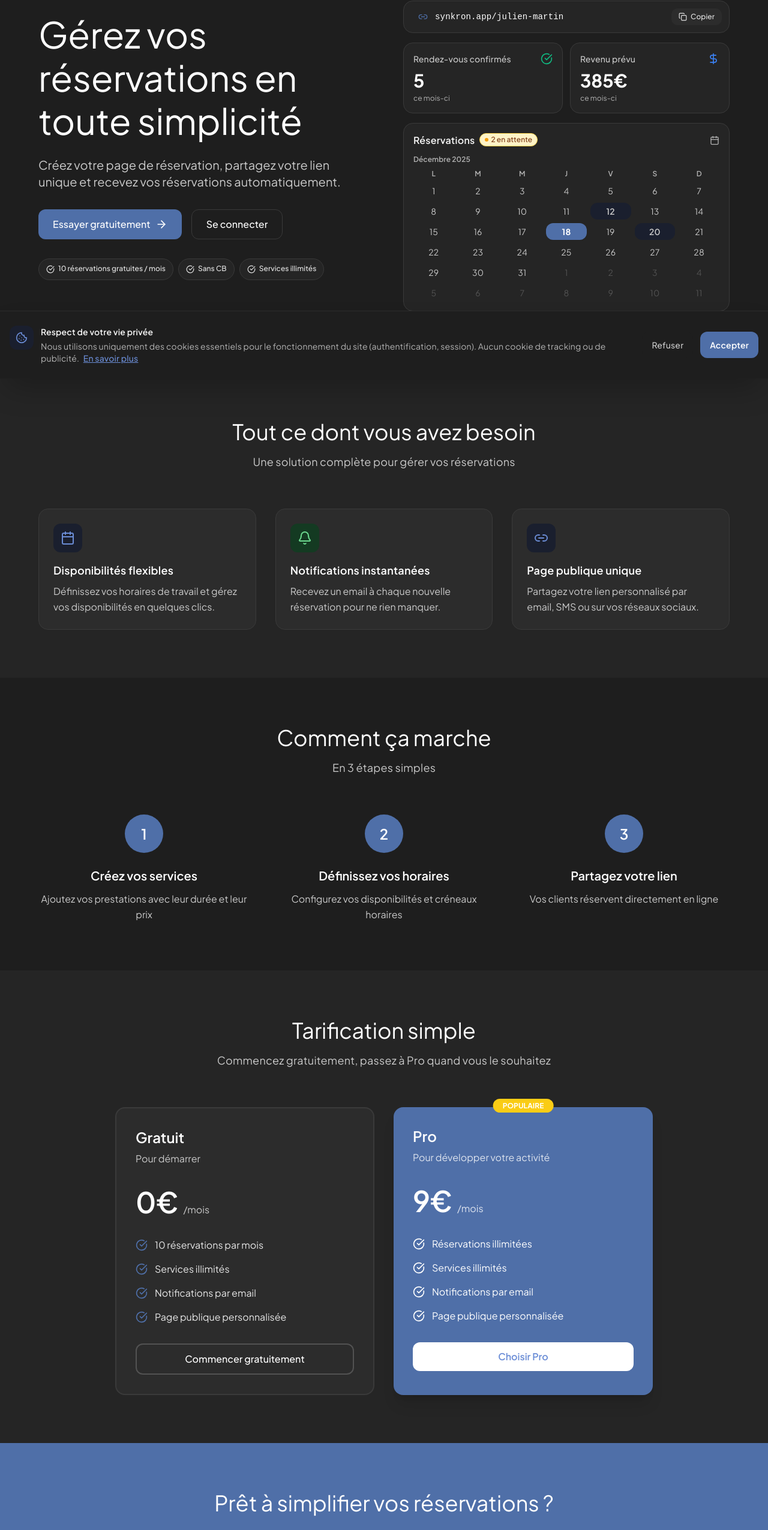
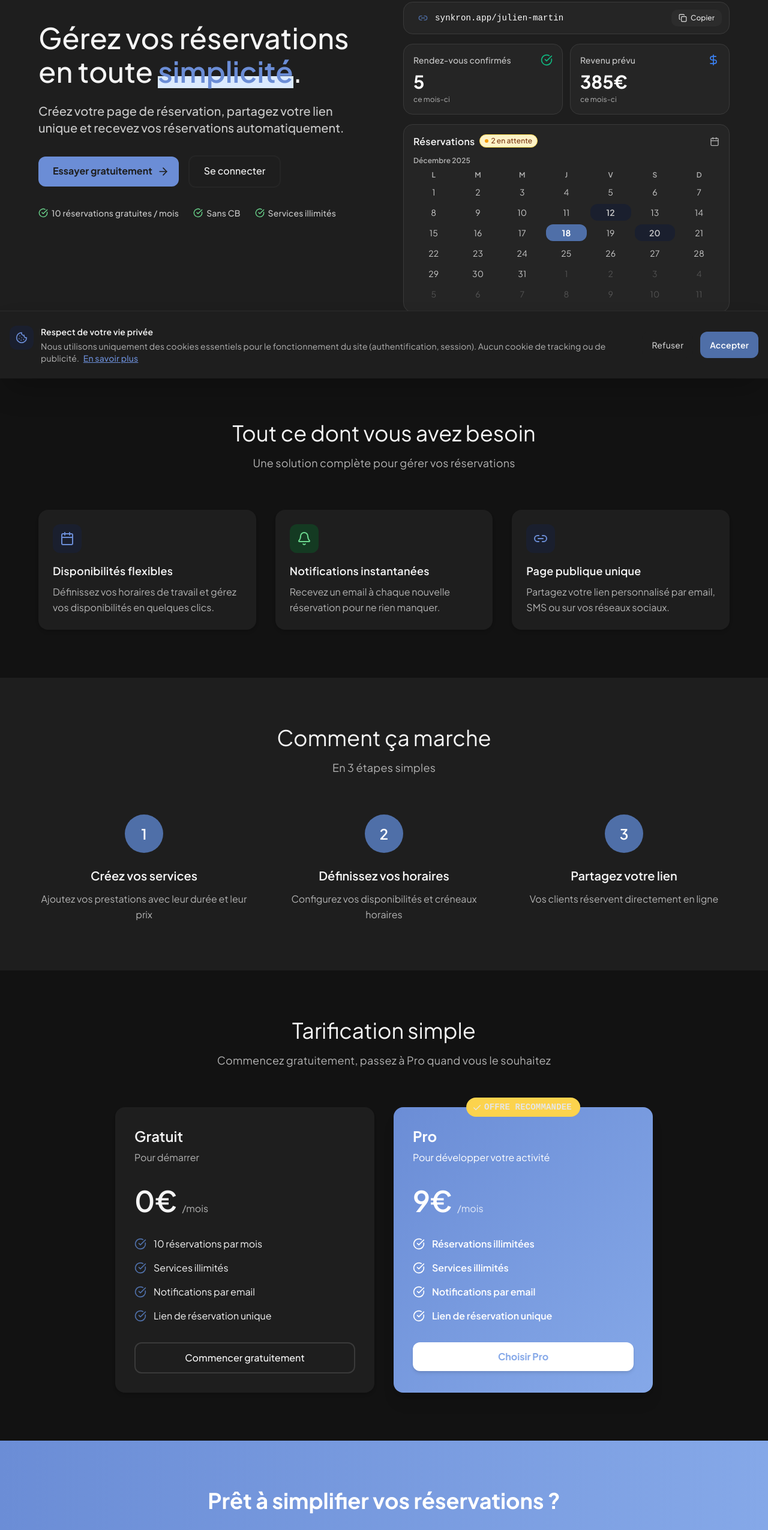
Before and after one commit to mehmetozdemir23/synkron, a Vue app in the folder web/: page / in a window 1280 px wide. Shown: the part 169-2720 px from the top of the page at 60% size. Built offline with nearby package versions, Linux system fonts and the light colour scheme; no server answers.

Commit message:
fix: update marketing copy to match actual features

```diff
--- a/web/src/views/HomeView.vue
+++ b/web/src/views/HomeView.vue
@@ -8,13 +8,13 @@
         <div class="flex items-center gap-2 sm:gap-3">
           <router-link
             to="/login"
-            class="px-4 py-2 text-xs sm:text-sm font-medium text-neutral-600 hover:text-neutral-950 transition-colors"
+            class="hidden sm:block px-2 sm:px-4 py-2 text-xs sm:text-sm font-medium text-neutral-600 hover:text-neutral-900 transition-colors"
           >
             Connexion
           </router-link>
           <router-link
             to="/register"
-            class="px-5 py-2 text-xs sm:text-sm font-medium bg-brand-500 text-white rounded-lg hover:bg-brand-600 transition-all"
+            class="px-4 sm:px-5 pt-2 pb-2.5 text-xs sm:text-sm font-bold bg-brand-600 text-neutral-100 rounded-lg hover:bg-brand-600 transition-all"
           >
             Commencer
           </router-link>
@@ -27,48 +27,61 @@
     >
       <div class="max-w-6xl mx-auto w-full">
         <div class="grid lg:grid-cols-2 gap-16 items-center">
-          <div class="sm:mb-8">
+          <div class="self-start lg:mt-8">
             <h1
-              class="text-3xl sm:text-4xl md:text-5xl lg:text-6xl font-normal text-neutral-950 leading-tight mb-6"
+              class="text-3xl sm:text-4xl md:text-5xl font-medium text-neutral-900 leading-tight mb-6"
             >
-              Gérez vos réservations en toute simplicité
+              Gérez vos réservations en toute
+              <span class="relative inline-block">
+                <span class="relative z-10 text-brand-600 font-semibold"
+                  >simplicité</span
+                >
+                <span
+                  class="absolute bottom-0 left-0 w-full h-5 bg-blue-100 -z-0"
+                  aria-hidden="true"
+                ></span> </span
+              >.
             </h1>
-            <p class="text-lg sm:text-xl text-neutral-700 mb-8 leading-relaxed">
+            <p
+              class="text-lg sm:text-xl text-neutral-700 font-medium mb-8 leading-relaxed"
+            >
               Créez votre page de réservation, partagez votre lien unique et
               recevez vos réservations automatiquement.
             </p>
-            <div class="flex flex-col sm:flex-row gap-4 mb-8">
+            <div
+              class="flex flex-col justify-center sm:justify-start sm:items-center sm:flex-row gap-4 mb-8"
+            >
               <router-link
                 to="/register"
-                class="inline-flex items-center justify-center gap-2 px-6 py-3 bg-brand-500 text-white rounded-lg font-medium hover:bg-brand-600 transition-all"
+                class="inline-flex items-center justify-center gap-2 pl-6 pr-4 pt-3 pb-3.5 bg-brand-600 text-neutral-100 rounded-lg font-bold hover:bg-brand-600 transition-all"
               >
                 Essayer gratuitement
-                <ArrowRight class="w-5 h-5" />
+                <ArrowRight class="w-5 h-5 mt-0.5" />
               </router-link>
               <router-link
                 to="/login"
-                class="inline-flex items-center justify-center px-6 py-3 border border-neutral-400 text-neutral-950 rounded-lg font-medium hover:bg-neutral-200 transition-all"
+                class="inline-flex items-center justify-center px-6 pt-3 pb-3.5 border-2 border-neutral-200 text-neutral-900 rounded-lg font-medium hover:border-brand-500 hover:text-brand-600 hover:bg-brand-50 transition-all"
               >
                 Se connecter
               </router-link>
             </div>
-            <div class="flex flex-wrap gap-2">
+            <div class="flex flex-wrap justify-center sm:justify-start gap-6">
               <div
-                class="inline-flex items-center gap-1.5 px-3 pt-2 pb-2.5 bg-neutral-200 text-neutral-800 rounded-full text-xs font-medium border border-neutral-400"
+                class="inline-flex items-center gap-1.5 text-neutral-700 text-sm font-medium"
               >
-                <CheckCircle class="w-3.5 h-3.5 flex-shrink-0 mt-px" />
+                <CheckCircle class="w-4 h-4 flex-shrink-0 text-success-600" />
                 <span>10 réservations gratuites / mois</span>
               </div>
               <div
-                class="inline-flex items-center gap-1.5 px-3 pt-2 pb-2.5 bg-neutral-200 text-neutral-800 rounded-full text-xs font-medium border border-neutral-400"
+                class="inline-flex items-center gap-1.5 text-neutral-700 text-sm font-medium"
               >
-                <CheckCircle class="w-3.5 h-3.5 flex-shrink-0 mt-px" />
+                <CheckCircle class="w-4 h-4 flex-shrink-0 text-success-600" />
                 <span>Sans CB</span>
               </div>
               <div
-                class="inline-flex items-center gap-1.5 px-3 pt-2 pb-2.5 bg-neutral-200 text-neutral-800 rounded-full text-xs font-medium border border-neutral-400"
+                class="inline-flex items-center gap-1.5 text-neutral-700 text-sm font-medium"
               >
-                <CheckCircle class="w-3.5 h-3.5 flex-shrink-0 mt-px" />
+                <CheckCircle class="w-4 h-4 flex-shrink-0 text-success-600" />
                 <span>Services illimités</span>
               </div>
             </div>
@@ -78,57 +91,57 @@
       </div>
     </section>
 
-    <section class="py-20 px-4 sm:px-6 bg-neutral-200">
+    <section class="py-20 px-4 sm:px-6 bg-neutral-50">
       <div class="max-w-6xl mx-auto">
         <div class="text-center mb-16">
           <h2
-            class="text-2xl sm:text-3xl md:text-4xl font-normal text-neutral-950 mb-4"
+            class="text-2xl sm:text-3xl md:text-4xl font-normal text-neutral-900 mb-4"
           >
             Tout ce dont vous avez besoin
           </h2>
-          <p class="text-lg text-neutral-700">
+          <p class="text-lg text-neutral-600">
             Une solution complète pour gérer vos réservations
           </p>
         </div>
         <div class="grid md:grid-cols-3 gap-8">
-          <div class="bg-neutral-300 rounded-xl p-6 border border-neutral-400">
+          <div class="bg-neutral-100 rounded-xl p-6 shadow-md">
             <div
               class="w-12 h-12 bg-brand-100 rounded-lg flex items-center justify-center mb-4"
             >
               <Calendar class="w-6 h-6 text-brand-600" />
             </div>
-            <h3 class="text-lg font-semibold text-neutral-950 mb-2">
+            <h3 class="text-lg font-semibold text-neutral-900 mb-2">
               Disponibilités flexibles
             </h3>
-            <p class="text-neutral-700 leading-relaxed">
+            <p class="text-neutral-600 leading-relaxed">
               Définissez vos horaires de travail et gérez vos disponibilités en
               quelques clics.
             </p>
           </div>
-          <div class="bg-neutral-300 rounded-xl p-6 border border-neutral-400">
+          <div class="bg-neutral-100 rounded-xl p-6 shadow-md">
             <div
               class="w-12 h-12 bg-success-100 rounded-lg flex items-center justify-center mb-4"
             >
               <Bell class="w-6 h-6 text-success-600" />
             </div>
-            <h3 class="text-lg font-semibold text-neutral-950 mb-2">
+            <h3 class="text-lg font-semibold text-neutral-900 mb-2">
               Notifications instantanées
             </h3>
-            <p class="text-neutral-700 leading-relaxed">
+            <p class="text-neutral-600 leading-relaxed">
               Recevez un email à chaque nouvelle réservation pour ne rien
               manquer.
             </p>
           </div>
-          <div class="bg-neutral-300 rounded-xl p-6 border border-neutral-400">
+          <div class="bg-neutral-100 rounded-xl p-6 shadow-md">
             <div
               class="w-12 h-12 bg-brand-100 rounded-lg flex items-center justify-center mb-4"
             >
               <Link2 class="w-6 h-6 text-brand-600" />
             </div>
-            <h3 class="text-lg font-semibold text-neutral-950 mb-2">
+            <h3 class="text-lg font-semibold text-neutral-900 mb-2">
               Page publique unique
             </h3>
-            <p class="text-neutral-700 leading-relaxed">
+            <p class="text-neutral-600 leading-relaxed">
               Partagez votre lien personnalisé par email, SMS ou sur vos réseaux
               sociaux.
             </p>
@@ -141,11 +154,11 @@
       <div class="max-w-6xl mx-auto">
         <div class="text-center mb-16">
           <h2
-            class="text-2xl sm:text-3xl md:text-4xl font-normal text-neutral-950 mb-4"
+            class="text-2xl sm:text-3xl md:text-4xl font-normal text-neutral-900 mb-4"
           >
             Comment ça marche
           </h2>
-          <p class="text-lg text-neutral-700">En 3 étapes simples</p>
+          <p class="text-lg text-neutral-600">En 3 étapes simples</p>
         </div>
         <div class="grid md:grid-cols-3 gap-12">
           <div class="text-center">
@@ -154,10 +167,10 @@
             >
               1
             </div>
-            <h3 class="text-xl font-semibold text-neutral-950 mb-3">
+            <h3 class="text-xl font-semibold text-neutral-900 mb-3">
               Créez vos services
             </h3>
-            <p class="text-neutral-700 leading-relaxed">
+            <p class="text-neutral-600 leading-relaxed">
               Ajoutez vos prestations avec leur durée et leur prix
             </p>
           </div>
@@ -167,10 +180,10 @@
             >
               2
             </div>
-            <h3 class="text-xl font-semibold text-neutral-950 mb-3">
+            <h3 class="text-xl font-semibold text-neutral-900 mb-3">
               Définissez vos horaires
             </h3>
-            <p class="text-neutral-700 leading-relaxed">
+            <p class="text-neutral-600 leading-relaxed">
               Configurez vos disponibilités et créneaux horaires
             </p>
           </div>
@@ -180,10 +193,10 @@
             >
               3
             </div>
-            <h3 class="text-xl font-semibold text-neutral-950 mb-3">
+            <h3 class="text-xl font-semibold text-neutral-900 mb-3">
               Partagez votre lien
             </h3>
-            <p class="text-neutral-700 leading-relaxed">
+            <p class="text-neutral-600 leading-relaxed">
               Vos clients réservent directement en ligne
             </p>
           </div>
@@ -191,32 +204,30 @@
       </div>
     </section>
 
-    <section class="py-20 px-4 sm:px-6 bg-neutral-200">
+    <section class="py-20 px-4 sm:px-6 bg-neutral-50">
       <div class="max-w-6xl mx-auto">
         <div class="text-center mb-16">
           <h2
-            class="text-2xl sm:text-3xl md:text-4xl font-normal text-neutral-950 mb-4"
+            class="text-2xl sm:text-3xl md:text-4xl font-normal text-neutral-900 mb-4"
           >
             Tarification simple
           </h2>
-          <p class="text-lg text-neutral-700">
+          <p class="text-lg text-neutral-600">
             Commencez gratuitement, passez à Pro quand vous le souhaitez
           </p>
         </div>
         <div class="grid md:grid-cols-2 gap-8 max-w-4xl mx-auto">
-          <div
-            class="bg-neutral-300 rounded-xl p-8 border-2 border-neutral-400"
-          >
+          <div class="bg-neutral-100 rounded-xl p-8 shadow-md">
             <div class="mb-8">
-              <h3 class="text-2xl font-semibold text-neutral-950 mb-2">
+              <h3 class="text-2xl font-semibold text-neutral-900 mb-2">
                 Gratuit
               </h3>
-              <p class="text-neutral-700">Pour démarrer</p>
+              <p class="text-neutral-600">Pour démarrer</p>
             </div>
             <div class="mb-8">
               <div class="flex items-baseline gap-2">
-                <span class="text-5xl font-semibold text-neutral-950">0€</span>
-                <span class="text-neutral-700">/mois</span>
+                <span class="text-5xl font-semibold text-neutral-900">0€</span>
+                <span class="text-neutral-600">/mois</span>
               </div>
             </div>
             <ul class="space-y-4 mb-8">
@@ -224,50 +235,49 @@
                 <CheckCircle
                   class="w-5 h-5 text-brand-500 flex-shrink-0 mt-0.5"
                 />
-                <span class="text-neutral-800">10 réservations par mois</span>
+                <span class="text-neutral-900">10 réservations par mois</span>
               </li>
               <li class="flex items-start gap-3">
                 <CheckCircle
                   class="w-5 h-5 text-brand-500 flex-shrink-0 mt-0.5"
                 />
-                <span class="text-neutral-800">Services illimités</span>
+                <span class="text-neutral-900">Services illimités</span>
               </li>
               <li class="flex items-start gap-3">
                 <CheckCircle
                   class="w-5 h-5 text-brand-500 flex-shrink-0 mt-0.5"
                 />
-                <span class="text-neutral-800">Notifications par email</span>
+                <span class="text-neutral-900">Notifications par email</span>
               </li>
               <li class="flex items-start gap-3">
                 <CheckCircle
                   class="w-5 h-5 text-brand-500 flex-shrink-0 mt-0.5"
                 />
-                <span class="text-neutral-800"
-                  >Page publique personnalisée</span
-                >
+                <span class="text-neutral-900">Lien de réservation unique</span>
               </li>
             </ul>
             <router-link
               to="/register"
-              class="block text-center px-6 py-3 border-2 border-neutral-500 text-neutral-950 font-medium rounded-lg hover:bg-neutral-400 transition-all"
+              class="block text-center px-6 py-3 border-2 border-neutral-400 text-neutral-900 font-medium rounded-lg hover:bg-neutral-200 transition-all"
             >
               Commencer gratuitement
             </router-link>
           </div>
 
           <div
-            class="bg-brand-500 text-white rounded-xl p-8 relative shadow-xl"
+            class="bg-gradient-to-br from-brand-600 to-brand-700 text-white rounded-xl p-8 relative shadow-xl"
           >
-            <div class="absolute -top-4 left-1/2 -translate-x-1/2">
-              <span
-                class="bg-yellow-400 text-neutral-950 text-xs font-bold px-4 py-1 rounded-full"
-              >
-                POPULAIRE
+            <div
+              class="absolute -top-3.5 left-1/2 -translate-x-1/2 -translate-y-0.5 rounded-full pl-1.5 pr-3.5 py-1.5 flex items-center bg-amber-300 text-neutral-800"
+            >
+              <Check class="mt-px h-4" />
+              <span class="text-sm font-semibold font-mono">
+                OFFRE RECOMMANDEE
               </span>
             </div>
             <div class="mb-8">
-              <h3 class="text-2xl font-semibold mb-2 text-white">Pro</h3>
-              <p class="text-white/80">Pour développer votre activité</p>
+              <h3 class="text-2xl font-bold mb-2 text-white">Pro</h3>
+              <p class="text-white">Pour développer votre activité</p>
             </div>
             <div class="mb-8">
               <div class="flex items-baseline gap-2">
@@ -275,7 +285,7 @@
                 <span class="text-white/80">/mois</span>
               </div>
             </div>
-            <ul class="space-y-4 mb-8">
+            <ul class="space-y-4 mb-8 font-semibold">
               <li class="flex items-start gap-3">
                 <CheckCircle class="w-5 h-5 flex-shrink-0 mt-0.5 text-white" />
                 <span class="text-white">Réservations illimitées</span>
@@ -290,12 +300,12 @@
               </li>
               <li class="flex items-start gap-3">
                 <CheckCircle class="w-5 h-5 flex-shrink-0 mt-0.5 text-white" />
-                <span class="text-white">Page publique personnalisée</span>
+                <span class="text-white">Lien de réservation unique</span>
               </li>
             </ul>
             <router-link
               to="/register"
-              class="block text-center px-6 py-3 bg-white text-brand-600 font-semibold rounded-lg hover:bg-neutral-100 transition-all"
+              class="block text-center px-6 py-3 bg-white text-brand-700 font-bold rounded-lg hover:bg-neutral-50 hover:shadow-lg transition-all shadow-md"
             >
               Choisir Pro
             </router-link>
@@ -304,17 +314,17 @@
       </div>
     </section>
 
-    <section class="py-20 px-6 bg-brand-500 text-white">
+    <section class="py-20 px-6 bg-gradient-to-r from-brand-600 to-brand-700">
       <div class="max-w-4xl mx-auto text-center">
-        <h2 class="text-4xl font-normal mb-6 text-white">
+        <h2 class="text-3xl sm:text-4xl font-bold mb-6 text-white">
           Prêt à simplifier vos réservations ?
         </h2>
-        <p class="text-xl text-white/90 mb-8">
+        <p class="text-lg sm:text-xl text-white/90 mb-8">
           Essayez gratuitement, sans carte bancaire
         </p>
         <router-link
           to="/register"
-          class="inline-flex items-center gap-2 px-8 py-4 bg-white text-brand-600 font-semibold rounded-lg hover:bg-neutral-100 transition-all text-lg"
+          class="inline-flex items-center gap-2 px-8 py-4 bg-white text-brand-700 font-bold rounded-lg hover:bg-neutral-50 hover:scale-105 hover:shadow-2xl transition-all text-lg shadow-xl"
         >
           Créer mon compte gratuit
           <ArrowRight class="w-5 h-5" />
@@ -334,6 +344,7 @@ import {
   Calendar,
   Bell,
   Link2,
+  Check,
 } from "lucide-vue-next";
 import LogoBrand from "@/components/layout/LogoBrand.vue";
 import DashboardDemo from "@/components/demo/DashboardDemo.vue";
```
